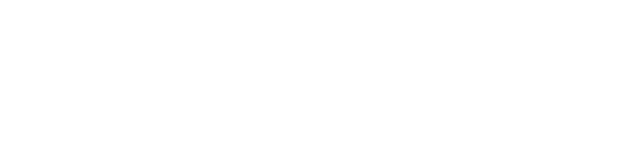
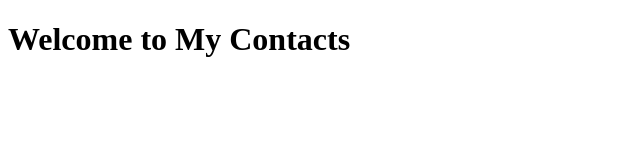
Before and after one commit to DaVinci0137/git_terminal_assessment, a plain HTML site: page contact.html in a window 1280 px wide. Shown: the whole page, without its empty margins (0-640 px from the left). Drawn offline with Linux system fonts and the light colour scheme.

Commit message:
add H1 to html

```diff
--- a/contact.html
+++ b/contact.html
@@ -8,7 +8,7 @@
 </head>
 
 <body>
-
+    <h1>Welcome to My Contacts</h1>
 </body>
 
 </html>
```
